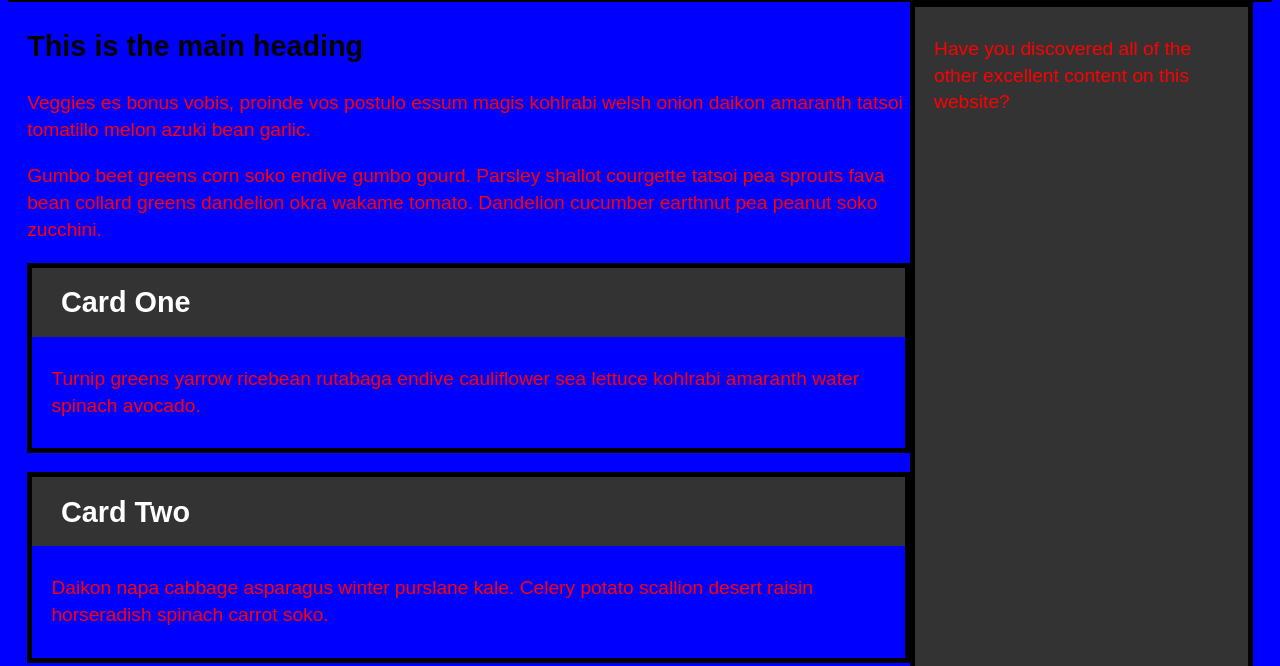
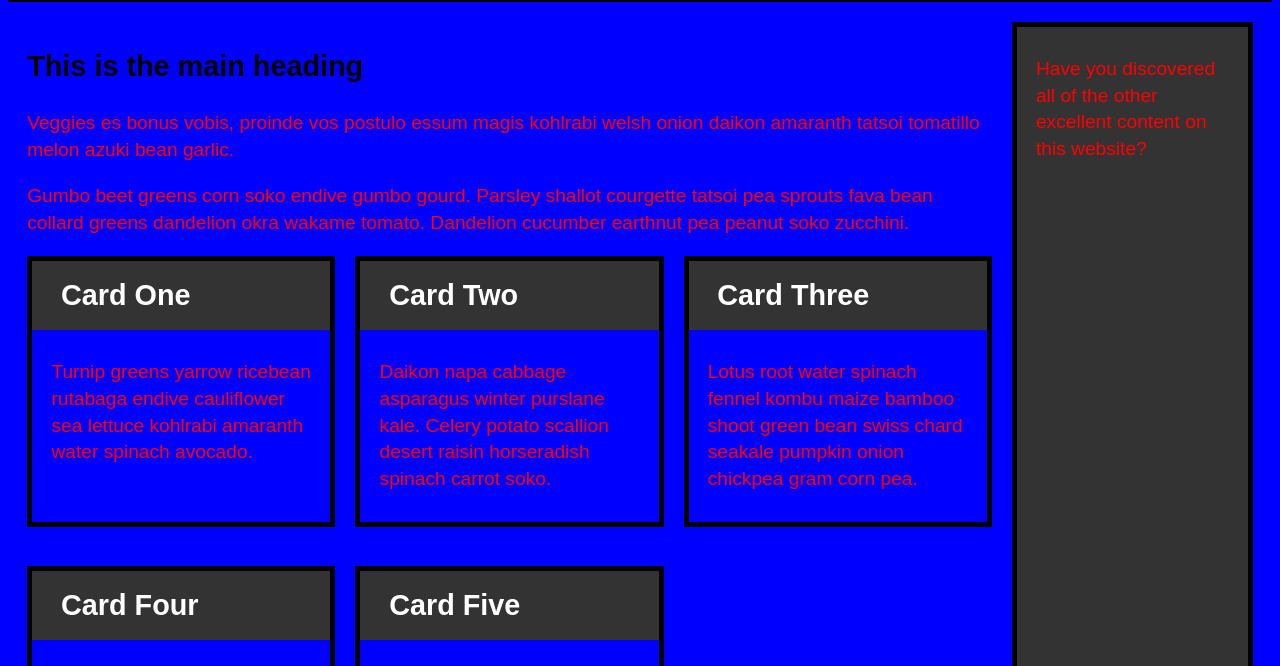
Before and after one commit to LJW0316/web-learning, a plain HTML site: page css-responsive_design/rwd.html in a window 1280 px wide. Shown: the part 114-780 px from the top of the page. Drawn offline with Linux system fonts and the light colour scheme; files that its build step writes are made by us from their sources.

Commit message:
2021.8.21

```diff
--- a/css-responsive_design/rwd.html
+++ b/css-responsive_design/rwd.html
@@ -91,12 +91,21 @@
             header a {
                 border: 0;
             }
+
+            .cards {
+                display: grid;
+                grid-template-columns: 1fr 1fr 1fr;
+                grid-gap: 20px;
+            }
+
         }
 
         @media screen and (min-width: 60em) {
             main {
-                display: flex;
-                justify-content: space-between;
+                display: grid;
+                grid-template-columns: 4fr 1fr;
+                grid-gap: 20px;
+                margin-top: 20px;
             }
             main aside {
                 float: right;
```
